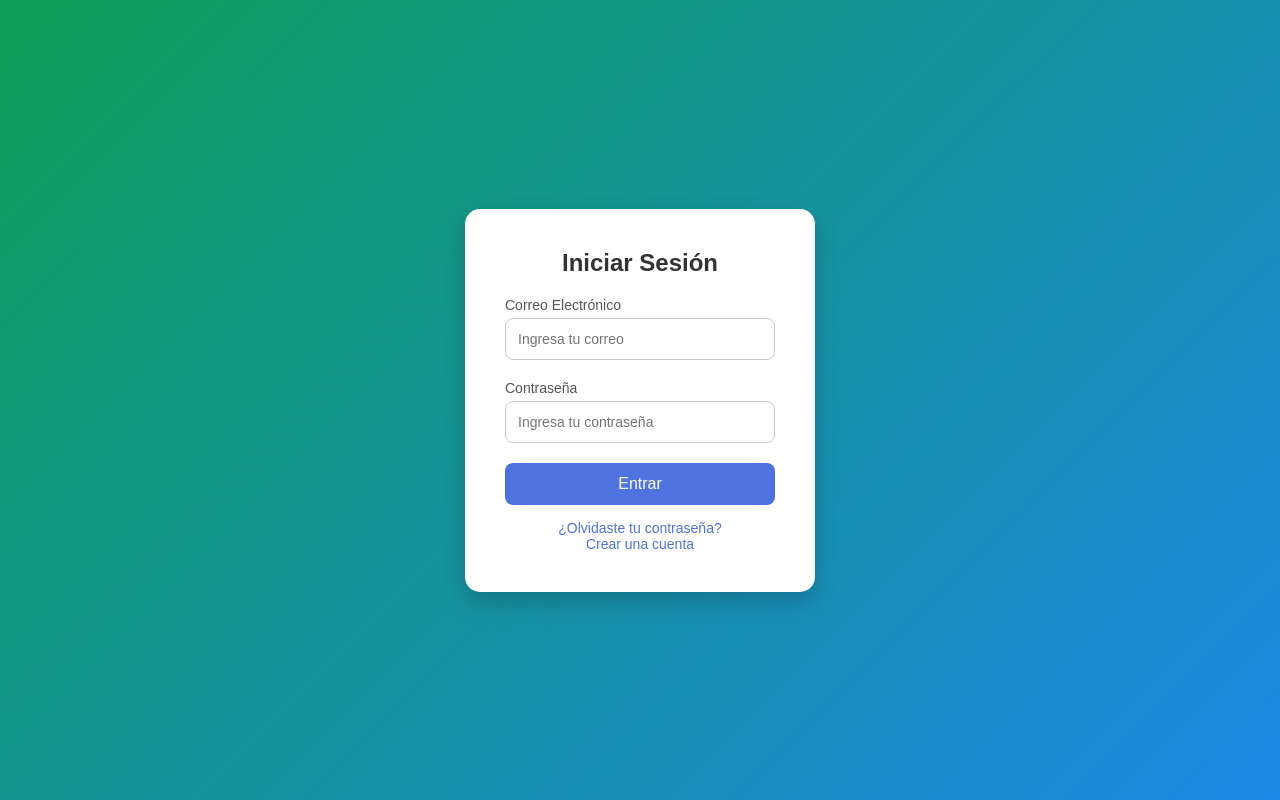
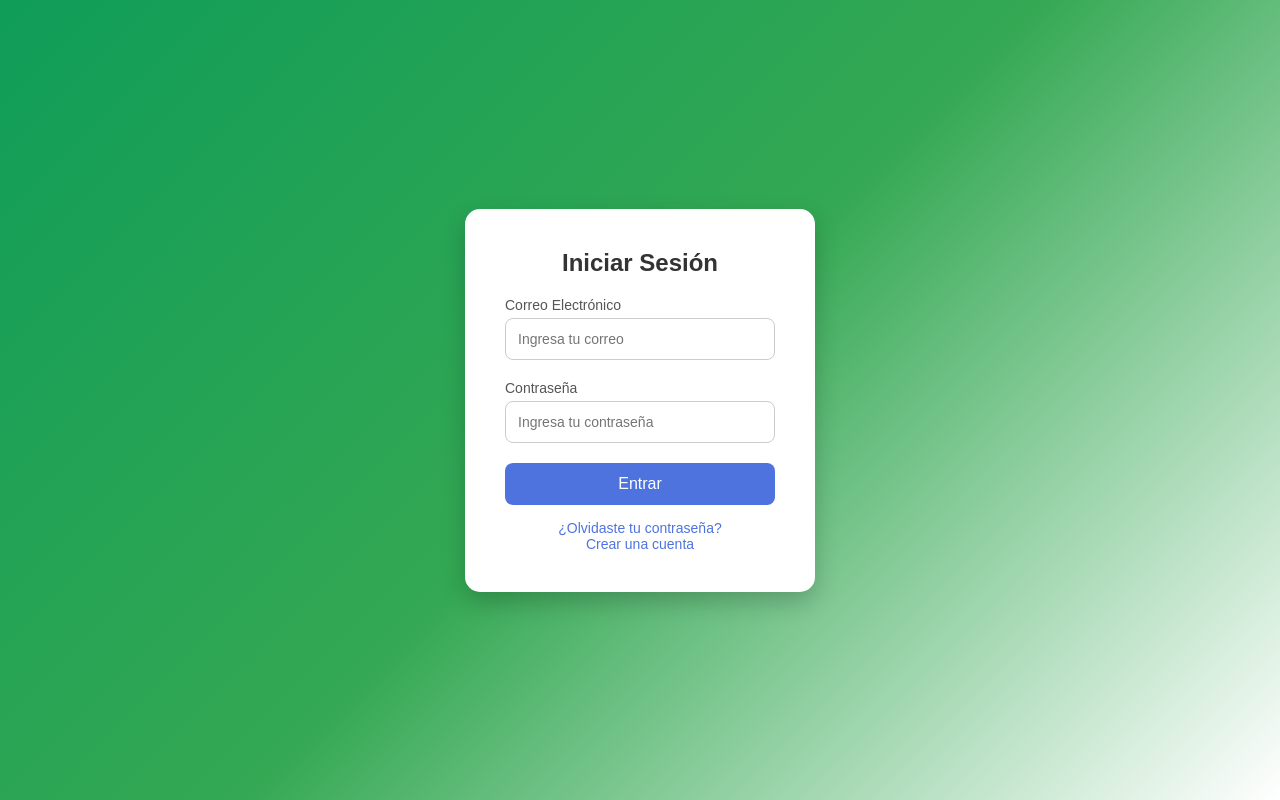
Before and after one commit to axelmartinez01-web-ulsa/proyecto-de-club_web, a plain HTML site: page index.html in a window 1280 px wide. Drawn offline with Linux system fonts and the light colour scheme.

Commit message:
mas verde

```diff
--- a/index.html
+++ b/index.html
@@ -18,7 +18,7 @@
             justify-content: center;
             align-items: center;
             height: 100vh;
-            background: linear-gradient(135deg, #0f9d58, #1e88e5);
+            background: linear-gradient(135deg, #0f9d58, #34a853, #ffffff);
         }
 
         .login-container {
```
